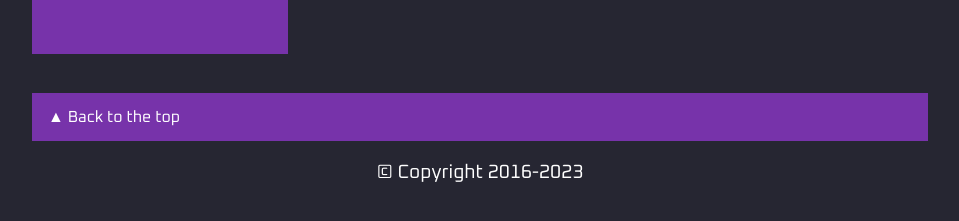
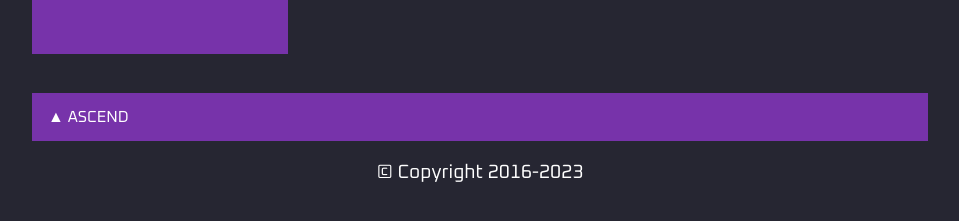
Before and after one commit to V3663L/v3663l.github.io, a Jekyll site: the page built from index.html, in a window 1280 px wide and 900 px high, scrolled down 1723 px. Shown: the part 647-868 px from the top of the window, without its empty margins (160-1119 px from the left). Built offline with Jekyll 4.4.1, drawn with Linux system fonts in a browser that asks for light colours.

Commit message:
Update default.html

```diff
--- a/_layouts/default.html
+++ b/_layouts/default.html
@@ -22,7 +22,7 @@
 
 		</div><!-- /.container -->
 		<footer>
-			<a href="#top">▲ Back to the top</a>
+			<a href="#top">▲ ASCEND</a>
 		</footer>
 
 		<p style="text-align:center;">© Copyright 2016-2023</p>
```
